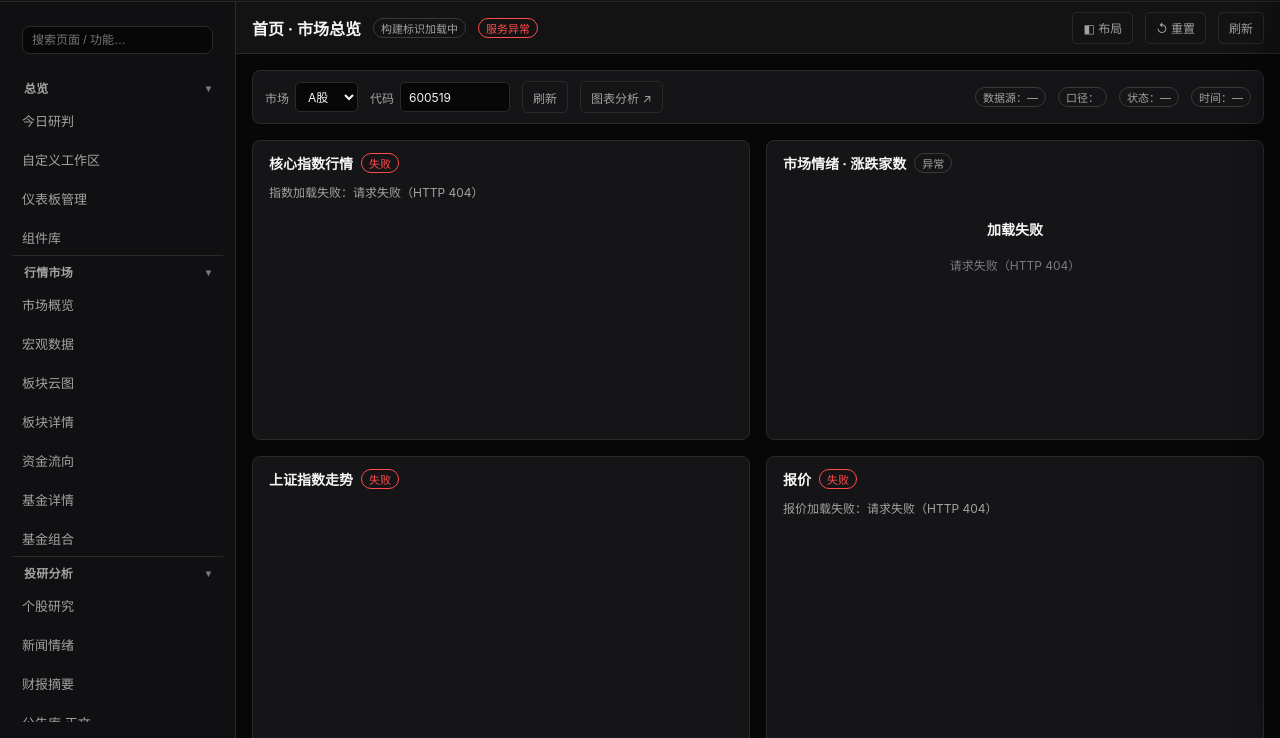
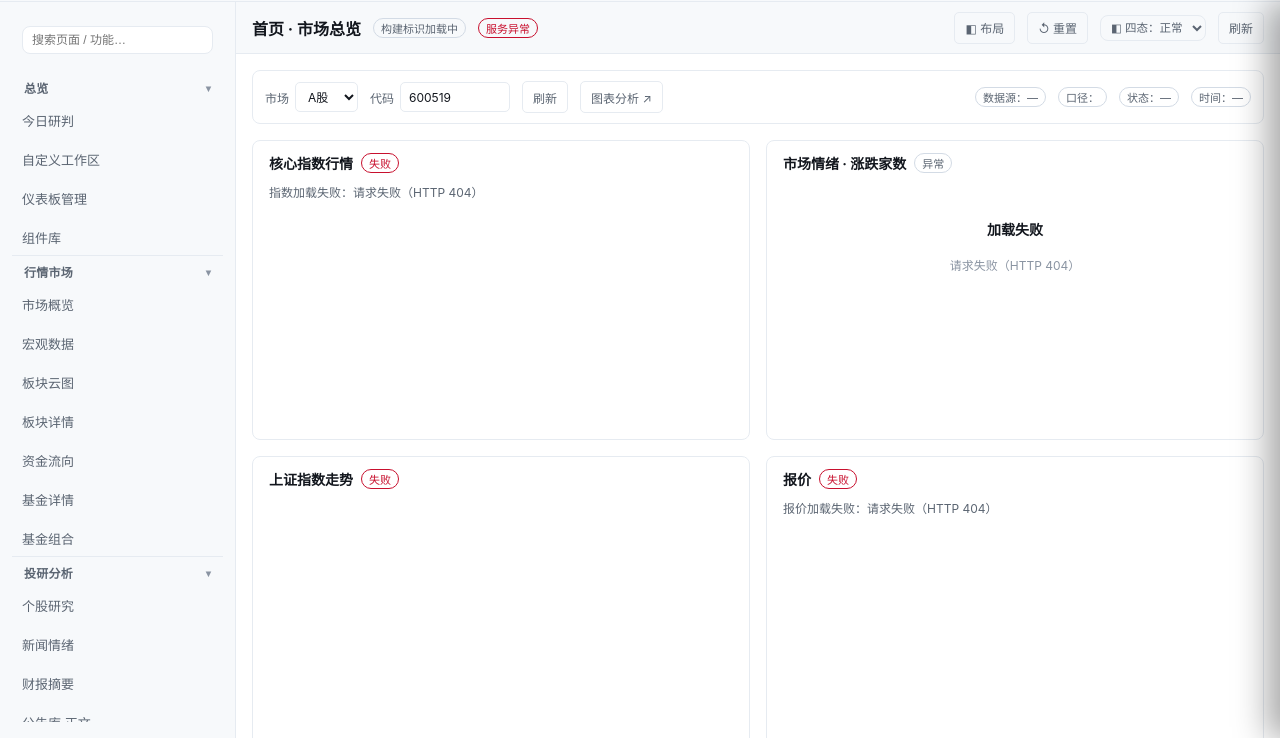
Before and after one commit to yunwen369/dalongxia, a plain HTML site: page frontend/index.html in a window 1280 px wide. Shown: the part 62-800 px from the top of the page. Drawn offline with Linux system fonts and the light colour scheme; no server answers.

Commit message:
feat(p1): 四态演示层 + 砚浅色主题双轨（REQ-20261105-01）
- core/state4.js：顶栏四态下拉，调用 core 同一套四态函数（演示态≡真实态），恢复走路由
- css/theme.css：[data-theme=light] 改为「砚」定稿色板（白底/墨蓝 #17457a/涨红 #c8102e/跌绿 #00843d/台账线 #e6ebf1/琥珀 #b06a00）
- 默认主题改「砚」浅色，深色保持 §7.4 OpenBB 色板（全部 token 实测相等）
- 验证：两主题 9 个 token 逐项比对设计基准、Ctrl+M 切换并持久化、四态 4 个 body 全态可切

```diff
--- a/frontend/css/p1.css
+++ b/frontend/css/p1.css
@@ -569,3 +569,20 @@
     grid-column: span 12;
   }
 }
+
+/* ---------- 四态演示下拉（GL-06，验收用） ---------- */
+.state4-select {
+  height: 26px;
+  padding: 0 6px;
+  border: 1px solid var(--border);
+  border-radius: var(--radius);
+  background: var(--bg-panel);
+  color: var(--text-dim);
+  font-size: 11.5px;
+  cursor: pointer;
+}
+
+.state4-select:focus-visible {
+  outline: 2px solid var(--accent);
+  outline-offset: 1px;
+}
--- a/frontend/css/theme.css
+++ b/frontend/css/theme.css
@@ -1,7 +1,7 @@
 /* =============================================================
  * OpenBB 中文投研工作台 · 主题变量
  * 依据《工作规范》v7.0 §7.4 / §9.4，与后端 config.py 配色常量保持一致。
- * 深色为默认主题；浅色通过 [data-theme="light"] 切换（Ctrl+M）。
+ * 浅色「砚」为默认主题；深色（§7.4 OpenBB 色板）通过 [data-theme="dark"] 切换（Ctrl+M）。
  * ============================================================= */
 
 :root {
@@ -51,19 +51,26 @@
   --fs-aux: 12px;             /* 辅助文字 */
 }
 
-/* 浅色主题：仅覆盖颜色，不动布局尺寸 */
+/* 浅色主题「砚」：DS-R10-v2.1 §7 定稿色板（用户 2026-11-04/05 两次裁决的专用皮肤）
+   注意：涨跌色与深色主题取值不同（砚 #c8102e/#00843d vs §7.4 #FF4B4B/#00B061），
+   该偏差已在设计基准 §7 偏差登记表登记；深色主题为 §7.4 全等断言基准。 */
 [data-theme="light"] {
-  --bg-app: #f2f2f4;
-  --bg-widget: #ffffff;
-  --bg-panel: #ffffff;
-  --bg-sidebar: #fafafa;
-  --bg-hover: #eeeeF2;
-  --border: #dcdcdc;
-  --border-strong: #c4c4c4;
-  --text: #1a1a1a;
-  --text-dim: #5a5a5a;
-  --text-muted: #7a7a7a;
-  --accent: #822661;
-  --accent-strong: #9b5181;
-  --accent-deep: #822661;
+  --bg-app: #ffffff;          /* 应用底：白底（灰底看久累） */
+  --bg-widget: #ffffff;       /* 卡片 */
+  --bg-panel: #f7f9fb;        /* 面板 */
+  --bg-sidebar: #f7f9fb;      /* 侧栏 */
+  --bg-hover: #eef3f8;        /* 悬停 */
+  --border: #e6ebf1;          /* 台账线 */
+  --border-strong: #d3dbe5;   /* 强调线 */
+  --text: #12161d;            /* 正文 */
+  --text-dim: #5b6572;        /* 次要 */
+  --text-muted: #8a94a2;      /* 更弱 */
+  --accent: #17457a;          /* 品牌：墨蓝 */
+  --accent-strong: #1f5a99;
+  --accent-deep: #0f2f54;
+  --up: #c8102e;              /* 涨（A 股口径） */
+  --down: #00843d;            /* 跌 */
+  --warn: #b06a00;            /* 告警：琥珀 */
+  --danger: #c8102e;
+  --info: #17457a;
 }
--- a/frontend/index.html
+++ b/frontend/index.html
@@ -1,5 +1,5 @@
 <!DOCTYPE html>
-<html lang="zh-CN" data-theme="dark">
+<html lang="zh-CN" data-theme="light">
 <head>
   <meta charset="UTF-8">
   <meta name="viewport" content="width=device-width, initial-scale=1.0">
@@ -46,6 +46,7 @@
   <script src="js/core/tree.js" defer></script>
   <script src="js/core/ctxmenu.js" defer></script>
   <script src="js/core/grid.js" defer></script>
+  <script src="js/core/state4.js" defer></script>
   <script src="js/pages/p1_views.js" defer></script>
   <script src="js/pages/init.js" defer></script>
   <!-- 批次 5.5：Copilot 抽屉对话（AI 助手） -->
@@ -179,6 +180,12 @@
           <span class="toolbar-spacer"></span>
           <button class="icon-button" id="layout-toggle" type="button" title="布局模式：拖拽排序 / 4·6·12 列宽度">◧ 布局</button>
           <button class="icon-button" id="layout-reset" type="button" title="重置本页布局">↺ 重置</button>
+          <select id="state4-select" class="state4-select" title="四态演示（验收用，不影响业务渲染）">
+            <option value="default">◧ 四态：正常</option>
+            <option value="loading">◧ 加载中</option>
+            <option value="empty">◧ 空数据</option>
+            <option value="error">◧ 错误态</option>
+          </select>
           <button class="icon-button" id="refresh-button" type="button" title="刷新当前视图（F5）" data-i18n-title="action.refreshTitle">刷新</button>
         </div>
 
--- a/frontend/js/app.js
+++ b/frontend/js/app.js
@@ -85,7 +85,7 @@
 
   /** 切换深浅主题（对应 Ctrl+M）。 */
   function toggleTheme() {
-    const current = document.documentElement.getAttribute("data-theme") || "dark";
+    const current = document.documentElement.getAttribute("data-theme") || "light";
     applyTheme(current === "dark" ? "light" : "dark");
   }
 
@@ -538,7 +538,7 @@
   function init() {
     let savedTheme = "dark";
     try {
-      savedTheme = window.localStorage.getItem("openbb-theme") || "dark";
+      savedTheme = window.localStorage.getItem("openbb-theme") || "light";
     } catch (error) {
       savedTheme = "dark";
     }
--- /dev/null
+++ b/frontend/js/core/state4.js
@@ -0,0 +1,77 @@
+/* =============================================================
+ * OpenBB 中文投研工作台 · core/state4.js
+ * 四态演示层（GL-06）：顶栏下拉手动触发 当前页 loading / empty / error。
+ *
+ * 设计依据：DS-R10-v2.1 §6「每页支持 default/loading/empty/error；原型内 js/state4.js
+ * 提供评审演示层；**开发版由请求生命周期驱动，语义一致**」。
+ *
+ * 定位
+ * ----
+ * - 开发版真正生效的是请求生命周期（setLoading → setEmpty/setError），本层只用于
+ *   **验收时把某一页强制推到某态**，验证语义与视觉一致；正常使用不影响业务渲染；
+ * - 调用的是 core 的同一套四态函数（唯一实现，不另写样式），故演示态 ≡ 真实态；
+ * - 恢复「正常」= 重新走一次路由，等价于用户重新进入该页。
+ * ============================================================= */
+(function () {
+  "use strict";
+
+  var selectId = "state4-select";
+
+  /** 当前可见页的所有区块容器。 */
+  function bodies() {
+    var page = document.querySelector(".page-view:not([hidden])");
+    return page ? Array.prototype.slice.call(page.querySelectorAll(".pg-body")) : [];
+  }
+
+  /** 切到指定态：default 走重渲染，其余调用 core 四态函数。 */
+  function apply(kind) {
+    var pages = window.Pages;
+    if (!pages) {
+      return;
+    }
+    var list = bodies();
+    if (!list.length) {
+      return;
+    }
+    if (kind === "default") {
+      pages.route();
+      return;
+    }
+    list.forEach(function (body) {
+      if (kind === "loading") {
+        pages.setLoading(body);
+        return;
+      }
+      if (kind === "empty") {
+        pages.setEmpty(body, "暂无数据", function () { apply("default"); });
+        return;
+      }
+      pages.setError(body, "演示态：数据源暂时不可用（HTTP 503）", function () { apply("default"); });
+    });
+  }
+
+  /** 入口：绑定顶栏下拉。 */
+  function init() {
+    var select = document.getElementById(selectId);
+    if (!select) {
+      return;
+    }
+    select.addEventListener("change", function () {
+      apply(select.value);
+      // 演示后回到「正常」选项，避免误导下一次进入
+      if (select.value !== "default") {
+        window.setTimeout(function () { select.value = "default"; }, 300);
+      }
+    });
+    // 路由切换后清空选择，防止跨页残留
+    window.addEventListener("hashchange", function () { select.value = "default"; });
+  }
+
+  window.State4 = { apply: apply };
+
+  if (document.readyState === "loading") {
+    document.addEventListener("DOMContentLoaded", init);
+  } else {
+    init();
+  }
+})();
```
